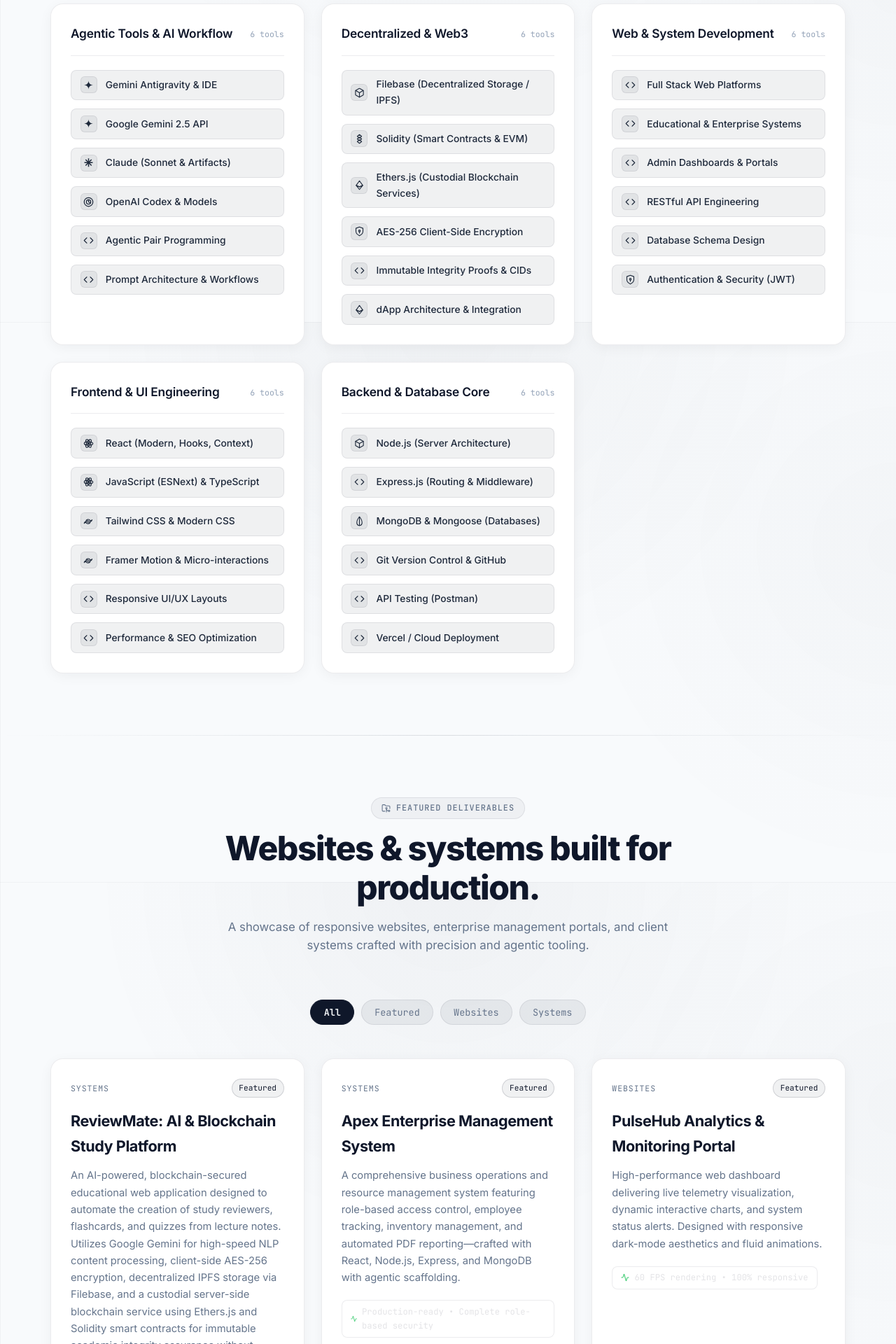
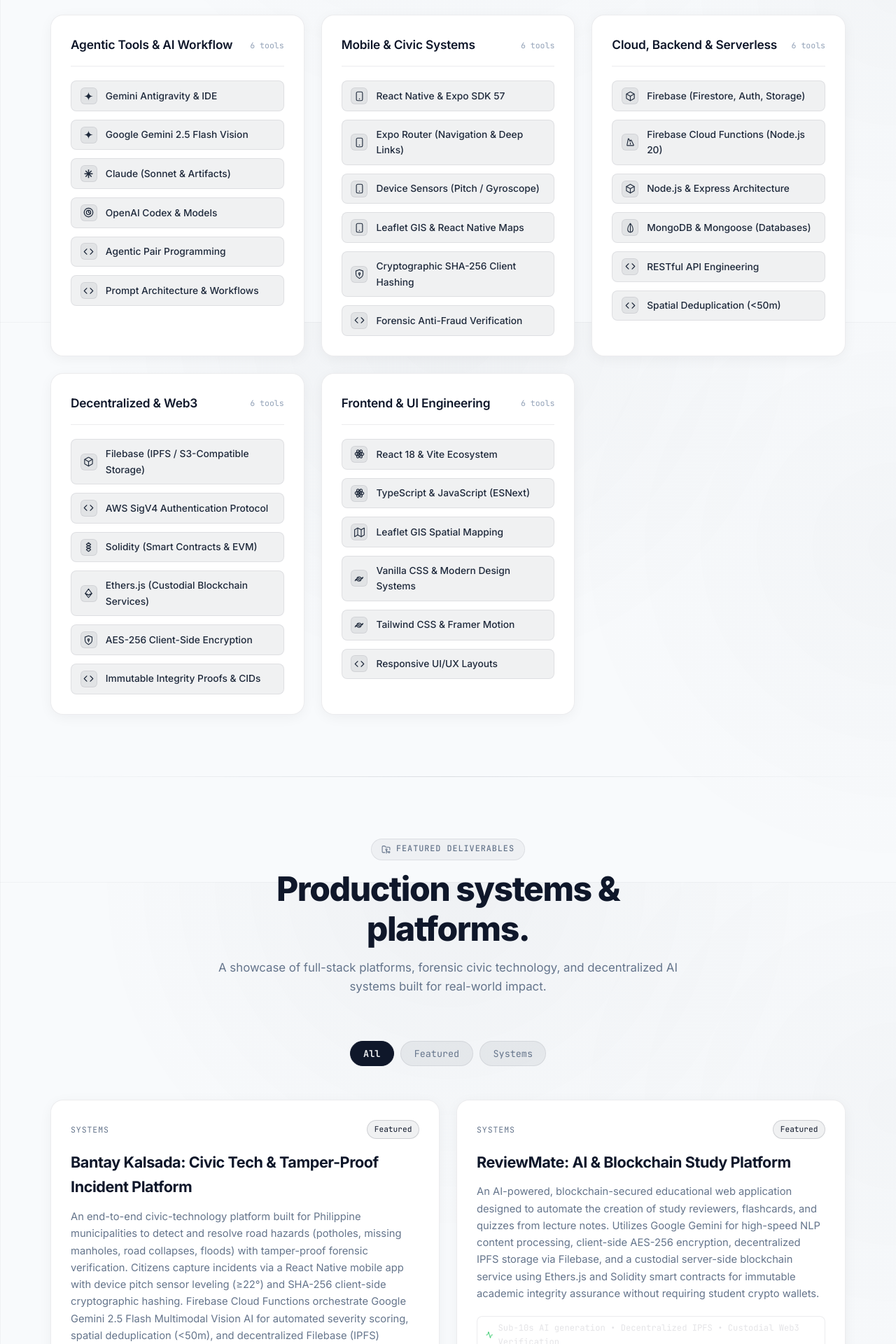
Before and after one commit to Rizalinoo/portfolio, a React (Vite) app: page / in a window 1280 px wide. Shown: the part 2740-4660 px from the top of the page at 70% size. Built offline with nearby package versions, Linux system fonts and the light colour scheme.

Commit message:
feat: add Bantay Kalsada platform, update tech stack & prune template projects

```diff
--- a/src/components/Projects.jsx
+++ b/src/components/Projects.jsx
@@ -1,6 +1,6 @@
 import React, { useState } from 'react';
 import { motion, AnimatePresence } from 'framer-motion';
-import { FolderGit2, ExternalLink, ArrowUpRight, CheckCircle, X, Activity } from 'lucide-react';
+import { FolderGit2, ExternalLink, ArrowUpRight, X, Activity } from 'lucide-react';
 import { GithubIcon } from './Icons';
 import { projects } from '../data/portfolioData';
 
@@ -8,7 +8,8 @@
   const [activeFilter, setActiveFilter] = useState('All');
   const [selectedProject, setSelectedProject] = useState(null);
 
-  const filters = ['All', 'Featured', 'Websites', 'Systems'];
+  const categoryFilters = Array.from(new Set(projects.map((p) => p.category)));
+  const filters = ['All', 'Featured', ...categoryFilters].filter((v, i, a) => a.indexOf(v) === i);
 
   const filteredProjects = projects.filter((project) => {
     if (activeFilter === 'All') return true;
@@ -25,9 +26,9 @@
             <FolderGit2 size={13} />
             <span>Featured Deliverables</span>
           </div>
-          <h2 className="section-title">Websites & systems built for production.</h2>
+          <h2 className="section-title">Production systems & platforms.</h2>
           <p className="section-subtitle">
-            A showcase of responsive websites, enterprise management portals, and client systems crafted with precision and agentic tooling.
+            A showcase of full-stack platforms, forensic civic technology, and decentralized AI systems built for real-world impact.
           </p>
         </div>
 
@@ -346,6 +347,34 @@
                   </div>
                 </div>
 
+                {selectedProject.architecture && selectedProject.architecture.length > 0 && (
+                  <div style={{ marginBottom: '1.5rem' }}>
+                    <div style={{ fontSize: '0.82rem', color: 'var(--text-low)', marginBottom: '0.6rem' }}>
+                      Architecture & Core Modules:
+                    </div>
+                    <div style={{ display: 'flex', flexDirection: 'column', gap: '0.65rem' }}>
+                      {selectedProject.architecture.map((arch, idx) => (
+                        <div
+                          key={idx}
+                          style={{
+                            backgroundColor: 'rgba(255, 255, 255, 0.02)',
+                            border: '1px solid var(--border-subtle)',
+                            borderRadius: '8px',
+                            padding: '0.75rem 0.85rem',
+                          }}
+                        >
+                          <div style={{ fontSize: '0.82rem', fontWeight: 600, color: 'var(--text-pure)', marginBottom: '0.2rem' }}>
+                            {arch.title}
+                          </div>
+                          <div style={{ fontSize: '0.76rem', color: 'var(--text-med)', lineHeight: '1.45' }}>
+                            {arch.desc}
+                          </div>
+                        </div>
+                      ))}
+                    </div>
+                  </div>
+                )}
+
                 <div style={{ marginBottom: '1.75rem' }}>
                   <div style={{ fontSize: '0.82rem', color: 'var(--text-low)', marginBottom: '0.6rem' }}>
                     Technologies & Libraries:
--- a/src/components/Skills.jsx
+++ b/src/components/Skills.jsx
@@ -11,6 +11,8 @@
   ReactLogo,
   NodeLogo,
   MongoLogo,
+  FirebaseLogo,
+  MobileLogo,
   getSkillLogo
 } from './TechLogos';
 
@@ -25,14 +27,16 @@
 
   // Key showcase tools with visual logo badges
   const featuredToolchain = [
-    { name: 'Google Gemini', icon: <GeminiLogo size={20} />, label: 'AI Synthesis' },
+    { name: 'Google Gemini', icon: <GeminiLogo size={20} />, label: 'Multimodal AI' },
     { name: 'Claude 3.5', icon: <ClaudeLogo size={20} />, label: 'Architecture' },
-    { name: 'OpenAI Codex', icon: <CodexLogo size={20} />, label: 'Code Gen' },
+    { name: 'React Native', icon: <MobileLogo size={20} />, label: 'Mobile & Expo' },
+    { name: 'Firebase', icon: <FirebaseLogo size={20} />, label: 'Cloud & Functions' },
     { name: 'Solidity', icon: <SolidityLogo size={20} />, label: 'Smart Contracts' },
     { name: 'Filebase', icon: <FilebaseLogo size={20} />, label: 'Decentralized IPFS' },
-    { name: 'React', icon: <ReactLogo size={20} />, label: 'Frontend' },
+    { name: 'React', icon: <ReactLogo size={20} />, label: 'Frontend & GIS' },
     { name: 'Node.js', icon: <NodeLogo size={20} />, label: 'Backend API' },
     { name: 'MongoDB', icon: <MongoLogo size={20} />, label: 'Database' },
+    { name: 'OpenAI Codex', icon: <CodexLogo size={20} />, label: 'Code Gen' },
   ];
 
   return (
@@ -194,13 +198,13 @@
         }
         @media (min-width: 640px) {
           .toolchain-showcase-grid {
-            grid-template-columns: repeat(4, 1fr);
+            grid-template-columns: repeat(5, 1fr);
             gap: 1rem;
           }
         }
         @media (min-width: 1024px) {
           .toolchain-showcase-grid {
-            grid-template-columns: repeat(8, 1fr);
+            grid-template-columns: repeat(10, 1fr);
           }
         }
         .toolchain-card {
--- a/src/components/TechLogos.jsx
+++ b/src/components/TechLogos.jsx
@@ -131,6 +131,43 @@
   );
 }
 
+// Firebase Flame
+export function FirebaseLogo({ size = 18, className = '' }) {
+  return (
+    <svg width={size} height={size} viewBox="0 0 24 24" fill="none" className={className}>
+      <path
+        d="M4.5 17.5L7.2 3.8C7.3 3.3 8 3.1 8.3 3.6L11.5 9.4L12.9 6.8C13.2 6.3 13.9 6.3 14.1 6.8L19.5 17.5C19.8 18.2 19.3 19 18.5 19H5.5C4.7 19 4.2 18.2 4.5 17.5Z"
+        stroke="currentColor"
+        strokeWidth="1.8"
+        strokeLinecap="round"
+        strokeLinejoin="round"
+      />
+      <path d="M12 13V16" stroke="currentColor" strokeWidth="1.8" strokeLinecap="round" />
+    </svg>
+  );
+}
+
+// Mobile / Smartphone
+export function MobileLogo({ size = 18, className = '' }) {
+  return (
+    <svg width={size} height={size} viewBox="0 0 24 24" fill="none" stroke="currentColor" strokeWidth="1.8" strokeLinecap="round" strokeLinejoin="round" className={className}>
+      <rect x="5" y="2" width="14" height="20" rx="3" />
+      <line x1="12" y1="18" x2="12.01" y2="18" strokeWidth="2.5" />
+    </svg>
+  );
+}
+
+// Map / Leaflet GIS
+export function MapLogo({ size = 18, className = '' }) {
+  return (
+    <svg width={size} height={size} viewBox="0 0 24 24" fill="none" stroke="currentColor" strokeWidth="1.8" strokeLinecap="round" strokeLinejoin="round" className={className}>
+      <polygon points="1 6 1 22 8 18 16 22 23 18 23 2 16 6 8 2 1 6" />
+      <line x1="8" y1="2" x2="8" y2="18" />
+      <line x1="16" y1="6" x2="16" y2="22" />
+    </svg>
+  );
+}
+
 // Helper function to return the matching logo component for a skill name
 export function getSkillLogo(name, size = 16) {
   const lower = name.toLowerCase();
@@ -153,6 +190,15 @@
   if (lower.includes('ethers') || lower.includes('blockchain') || lower.includes('dapp')) {
     return <EthereumLogo size={size} />;
   }
+  if (lower.includes('firebase')) {
+    return <FirebaseLogo size={size} />;
+  }
+  if (lower.includes('native') || lower.includes('expo') || lower.includes('mobile') || lower.includes('sensor') || lower.includes('gyro')) {
+    return <MobileLogo size={size} />;
+  }
+  if (lower.includes('leaflet') || lower.includes('map') || lower.includes('gis')) {
+    return <MapLogo size={size} />;
+  }
   if (lower.includes('react') || lower.includes('next')) {
     return <ReactLogo size={size} />;
   }
@@ -165,7 +211,7 @@
   if (lower.includes('tailwind') || lower.includes('css') || lower.includes('framer')) {
     return <TailwindLogo size={size} />;
   }
-  if (lower.includes('aes') || lower.includes('security') || lower.includes('encryption')) {
+  if (lower.includes('sha') || lower.includes('crypto') || lower.includes('hash') || lower.includes('aes') || lower.includes('security') || lower.includes('encryption')) {
     return <ShieldLogo size={size} />;
   }
   return <CodeLogo size={size} />;
--- a/src/data/portfolioData.js
+++ b/src/data/portfolioData.js
@@ -20,7 +20,7 @@
     category: "Agentic Tools & AI Workflow",
     items: [
       { name: "Gemini Antigravity & IDE", level: "Expert" },
-      { name: "Google Gemini 2.5 API", level: "Expert" },
+      { name: "Google Gemini 2.5 Flash Vision", level: "Expert" },
       { name: "Claude (Sonnet & Artifacts)", level: "Expert" },
       { name: "OpenAI Codex & Models", level: "Expert" },
       { name: "Agentic Pair Programming", level: "Expert" },
@@ -28,47 +28,47 @@
     ]
   },
   {
+    category: "Mobile & Civic Systems",
+    items: [
+      { name: "React Native & Expo SDK 57", level: "Expert" },
+      { name: "Expo Router (Navigation & Deep Links)", level: "Expert" },
+      { name: "Device Sensors (Pitch / Gyroscope)", level: "Expert" },
+      { name: "Leaflet GIS & React Native Maps", level: "Expert" },
+      { name: "Cryptographic SHA-256 Client Hashing", level: "Expert" },
+      { name: "Forensic Anti-Fraud Verification", level: "Expert" }
+    ]
+  },
+  {
+    category: "Cloud, Backend & Serverless",
+    items: [
+      { name: "Firebase (Firestore, Auth, Storage)", level: "Expert" },
+      { name: "Firebase Cloud Functions (Node.js 20)", level: "Expert" },
+      { name: "Node.js & Express Architecture", level: "Expert" },
+      { name: "MongoDB & Mongoose (Databases)", level: "Expert" },
+      { name: "RESTful API Engineering", level: "Expert" },
+      { name: "Spatial Deduplication (<50m)", level: "Expert" }
+    ]
+  },
+  {
     category: "Decentralized & Web3",
     items: [
-      { name: "Filebase (Decentralized Storage / IPFS)", level: "Expert" },
+      { name: "Filebase (IPFS / S3-Compatible Storage)", level: "Expert" },
+      { name: "AWS SigV4 Authentication Protocol", level: "Expert" },
       { name: "Solidity (Smart Contracts & EVM)", level: "Advanced" },
       { name: "Ethers.js (Custodial Blockchain Services)", level: "Expert" },
       { name: "AES-256 Client-Side Encryption", level: "Expert" },
-      { name: "Immutable Integrity Proofs & CIDs", level: "Expert" },
-      { name: "dApp Architecture & Integration", level: "Advanced" }
-    ]
-  },
-  {
-    category: "Web & System Development",
-    items: [
-      { name: "Full Stack Web Platforms", level: "Expert" },
-      { name: "Educational & Enterprise Systems", level: "Expert" },
-      { name: "Admin Dashboards & Portals", level: "Expert" },
-      { name: "RESTful API Engineering", level: "Expert" },
-      { name: "Database Schema Design", level: "Expert" },
-      { name: "Authentication & Security (JWT)", level: "Advanced" }
+      { name: "Immutable Integrity Proofs & CIDs", level: "Expert" }
     ]
   },
   {
     category: "Frontend & UI Engineering",
     items: [
-      { name: "React (Modern, Hooks, Context)", level: "Expert" },
-      { name: "JavaScript (ESNext) & TypeScript", level: "Advanced" },
-      { name: "Tailwind CSS & Modern CSS", level: "Expert" },
-      { name: "Framer Motion & Micro-interactions", level: "Advanced" },
-      { name: "Responsive UI/UX Layouts", level: "Expert" },
-      { name: "Performance & SEO Optimization", level: "Advanced" }
-    ]
-  },
-  {
-    category: "Backend & Database Core",
-    items: [
-      { name: "Node.js (Server Architecture)", level: "Expert" },
-      { name: "Express.js (Routing & Middleware)", level: "Expert" },
-      { name: "MongoDB & Mongoose (Databases)", level: "Expert" },
-      { name: "Git Version Control & GitHub", level: "Expert" },
-      { name: "API Testing (Postman)", level: "Advanced" },
-      { name: "Vercel / Cloud Deployment", level: "Advanced" }
+      { name: "React 18 & Vite Ecosystem", level: "Expert" },
+      { name: "TypeScript & JavaScript (ESNext)", level: "Expert" },
+      { name: "Leaflet GIS Spatial Mapping", level: "Expert" },
+      { name: "Vanilla CSS & Modern Design Systems", level: "Expert" },
+      { name: "Tailwind CSS & Framer Motion", level: "Expert" },
+      { name: "Responsive UI/UX Layouts", level: "Expert" }
     ]
   }
 ];
@@ -76,6 +76,52 @@
 export const projects = [
   {
     id: 1,
+    title: "Bantay Kalsada: Civic Tech & Tamper-Proof Incident Platform",
+    category: "Systems",
+    description: "An end-to-end civic-technology platform built for Philippine municipalities to detect and resolve road hazards (potholes, missing manholes, road collapses, floods) with tamper-proof forensic verification. Citizens capture incidents via a React Native mobile app with device pitch sensor leveling (≥22°) and SHA-256 client-side cryptographic hashing. Firebase Cloud Functions orchestrate Google Gemini 2.5 Flash Multimodal Vision AI for automated severity scoring, spatial deduplication (<50m), and decentralized Filebase (IPFS) archival, while LGU engineers triage incidents and dispatch crews via a real-time GIS dashboard.",
+    tags: [
+      "React Native (Expo SDK 57)",
+      "React 18 & Vite",
+      "Google Gemini 2.5 Flash Vision",
+      "Firebase & Cloud Functions",
+      "Filebase (IPFS / AWS SigV4)",
+      "SHA-256 Cryptography",
+      "Leaflet GIS",
+      "TypeScript Monorepo"
+    ],
+    metrics: "Sensor pitch lock (≥22°) • Gemini 2.5 Flash AI scoring • <50m spatial deduplication",
+    github: "https://github.com",
+    live: "https://example.com",
+    featured: true,
+    architecture: [
+      {
+        title: "Citizen Mobile Client (React Native / Expo Router)",
+        desc: "Forensic anti-fraud camera, device gyroscope/pitch leveling lock (≥22°), SHA-256 client-side hashing, and real-time GPS geotagging on interactive maps."
+      },
+      {
+        title: "Firebase Cloud Functions & Serverless Engine",
+        desc: "Authoritative server-side orchestration handling onReportCreate/onStatusChange triggers, audit logs, and instant Expo push notifications to citizen devices."
+      },
+      {
+        title: "Google Gemini 2.5 Flash Multimodal Vision AI",
+        desc: "Automated road hazard severity scoring, recapture fraud detection, and spatial deduplication clustering within a 50-meter radius."
+      },
+      {
+        title: "Decentralized Archival (Filebase / IPFS)",
+        desc: "Tamper-proof evidence locker leveraging Filebase S3-compatible IPFS decentralized storage secured via AWS SigV4 authentication."
+      },
+      {
+        title: "LGU Operations Dashboard (React 18 / Vite)",
+        desc: "Live incident triage stream, Leaflet GIS spatial mapping, crew dispatch roster management, and mandatory before/after resolution proof enforcement."
+      },
+      {
+        title: "Monorepo Codebase Structure",
+        desc: "Clean modular architecture partitioned into mobile/ (Expo), dashboard/ (Vite), functions/ (Node.js 20 serverless), and shared/ (TypeScript contracts & schemas)."
+      }
+    ]
+  },
+  {
+    id: 2,
     title: "ReviewMate: AI & Blockchain Study Platform",
     category: "Systems",
     description: "An AI-powered, blockchain-secured educational web application designed to automate the creation of study reviewers, flashcards, and quizzes from lecture notes. Utilizes Google Gemini for high-speed NLP content processing, client-side AES-256 encryption, decentralized IPFS storage via Filebase, and a custodial server-side blockchain service using Ethers.js and Solidity smart contracts for immutable academic integrity assurance without requiring student crypto wallets.",
@@ -84,72 +130,6 @@
     github: "https://github.com",
     live: "https://review-mate-ph.vercel.app/",
     featured: true
-  },
-  {
-    id: 2,
-    title: "Apex Enterprise Management System",
-    category: "Systems",
-    description: "A comprehensive business operations and resource management system featuring role-based access control, employee tracking, inventory management, and automated PDF reporting—crafted with React, Node.js, Express, and MongoDB with agentic scaffolding.",
-    tags: ["Full Stack System", "React", "Node.js", "Express", "MongoDB", "Gemini Antigravity"],
-    metrics: "Production-ready • Complete role-based security",
-    github: "https://github.com",
-    live: "https://example.com",
-    featured: true
-  },
-  {
-    id: 3,
-    title: "PulseHub Analytics & Monitoring Portal",
-    category: "Websites",
-    description: "High-performance web dashboard delivering live telemetry visualization, dynamic interactive charts, and system status alerts. Designed with responsive dark-mode aesthetics and fluid animations.",
-    tags: ["Web Portal", "React", "Tailwind", "Framer Motion", "Codex", "REST API"],
-    metrics: "60 FPS rendering • 100% responsive",
-    github: "https://github.com",
-    live: "https://example.com",
-    featured: true
-  },
-  {
-    id: 4,
-    title: "Aura Commerce Storefront & CMS",
-    category: "Websites",
-    description: "A modern, full-featured web store with dynamic product filtering, seamless cart checkout, order tracking, and an integrated custom administrative content management system.",
-    tags: ["E-Commerce Web", "React", "Express", "MongoDB", "Claude 3.5", "Stripe"],
-    metrics: "Lightning fast checkout • Scalable product catalog",
-    github: "https://github.com",
-    live: "https://example.com",
-    featured: false
-  },
-  {
-    id: 5,
-    title: "OmniDesk Client Onboarding Portal",
-    category: "Systems",
-    description: "Automated client intake, identity verification, and document processing portal with real-time status updates, eliminating manual paperwork for service agencies.",
-    tags: ["Business System", "React", "Node.js", "Express", "MongoDB", "Gemini"],
-    metrics: "Cut client onboarding time by 70%",
-    github: "https://github.com",
-    live: "https://example.com",
-    featured: false
-  },
-  {
-    id: 6,
-    title: "Nexus Team Workspace & Task Engine",
-    category: "Systems",
-    description: "Collaborative project and sprint management web application featuring drag-and-drop Kanban boards, team notifications, and automated audit logs.",
-    tags: ["Web App", "React", "Node.js", "Socket.io", "Codex", "Tailwind"],
-    metrics: "Sub-50ms real-time sync across clients",
-    github: "https://github.com",
-    live: "https://example.com",
-    featured: false
-  },
-  {
-    id: 7,
-    title: "Vanguard Corporate Showcase Website",
-    category: "Websites",
-    description: "Sophisticated corporate portfolio website with glassmorphism visual styling, smooth scroll narratives, dynamic contact validation, and top-tier SEO benchmarks.",
-    tags: ["Corporate Website", "React", "Modern CSS", "Framer Motion", "Claude"],
-    metrics: "99+ Lighthouse performance & SEO score",
-    github: "https://github.com",
-    live: "https://example.com",
-    featured: false
   }
 ];
 
```
